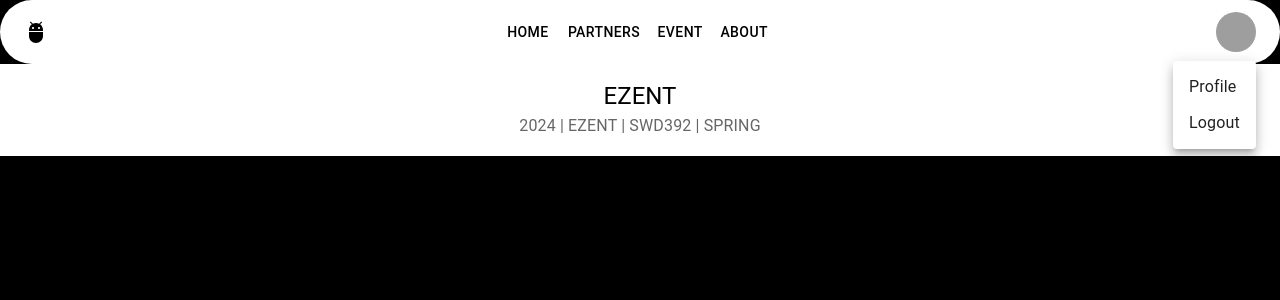
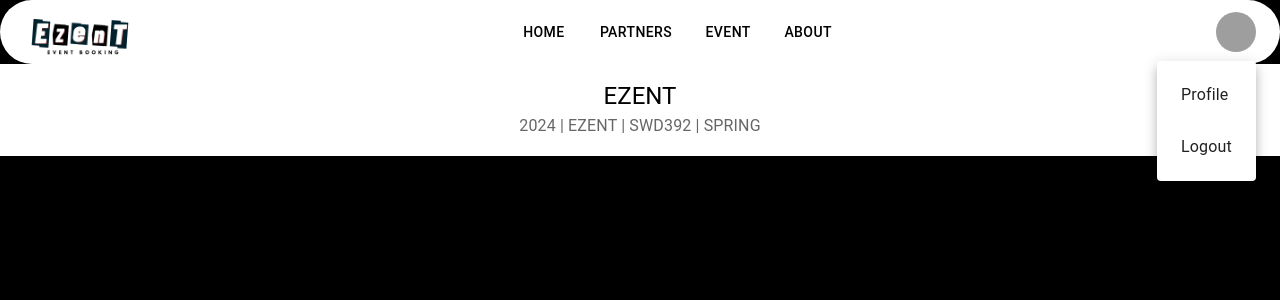
Before and after one commit to lhgiahuy/BirthdayBookingFE, a React (Create React App) app: page / in a window 1280 px wide. Both pictures are taken after a click on the button "Open settings". Shown: the top 300 px of the page. Built offline with nearby package versions, Linux system fonts and the light colour scheme; grey boxes are pictures that could not be loaded.

Commit message:
update navbar

```diff
--- a/src/components/Navbar.tsx
+++ b/src/components/Navbar.tsx
@@ -1,18 +1,21 @@
 import * as React from "react";
-import AppBar from "@mui/material/AppBar";
-import Box from "@mui/material/Box";
-import Toolbar from "@mui/material/Toolbar";
-import IconButton from "@mui/material/IconButton";
-import Typography from "@mui/material/Typography";
-import Menu from "@mui/material/Menu";
+import {
+    AppBar,
+    Box,
+    Toolbar,
+    IconButton,
+    Typography,
+    Menu,
+    MenuItem,
+    Container,
+    Button,
+    Grid,
+    Tooltip,
+    Avatar,
+} from "@mui/material";
 import MenuIcon from "@mui/icons-material/Menu";
-import Container from "@mui/material/Container";
-import Avatar from "@mui/material/Avatar";
-import Button from "@mui/material/Button";
-import Tooltip from "@mui/material/Tooltip";
-import MenuItem from "@mui/material/MenuItem";
-import AdbIcon from "@mui/icons-material/Adb";
-import logo from "../../public/assets/logo.svg"
+import { Link } from "react-router-dom";
+import logo from "../assets/logo.png";
 
 const pages = ["Home", "Partners", "Event", "About"];
 const settings = ["Profile", "Logout"];
@@ -40,25 +43,33 @@ function Navbar() {
         setAnchorElUser(null);
     };
 
+    const [isLoggedIn, setIsLoggedIn] = React.useState(false);
+
+    // Hàm mô phỏng việc đăng nhập thành công
+    const simulateLogin = () => {
+        setIsLoggedIn(true);
+    };
+
+    // Hàm mô phỏng việc đăng xuất
+    const simulateLogout = () => {
+        setIsLoggedIn(false);
+    };
+
     return (
         <AppBar position="static" sx={{ background: 'white', color: 'black', borderRadius: '60px' }}>
             <Container maxWidth="xl">
-                <Toolbar disableGutters sx={{
-                    height: '40px'
-                }}>
-                    <AdbIcon sx={{ display: { xs: 'none', md: 'flex' }, mr: 1 }} />
+                <Toolbar disableGutters
+                    sx={{ height: '35px' }}>
+                    <Box sx={{ flexGrow: 1, display: { xs: 'flex', md: 'none' } }}>
                         <IconButton
                             size="large"
-
                             edge="start"
                             color="inherit"
                             aria-label="open drawer"
-                        sx={{ mr: 2, display: { xs: 'flex', md: 'none' } }}
                             onClick={handleOpenNavMenu}
                         >
                             <MenuIcon />
                         </IconButton>
-
                         <Menu
                             id="menu-appbar"
                             anchorEl={anchorElNav}
@@ -83,18 +94,36 @@ function Navbar() {
                                 </MenuItem>
                             ))}
                         </Menu>
-                    <Box sx={{ flexGrow: 1, display: { xs: 'none', md: 'flex' }, justifyContent: 'center' }}>
+                    </Box>
+                    <Box sx={{ display: { xs: 'none', md: 'flex' }, mr: 'auto' }}>
+                        <Link to="/">
+                            <img src={logo} className="w-28" alt="Company Logo" />
+                        </Link>
+                    </Box>
+                    <Box sx={{ flexGrow: 1, display: { xs: 'none', md: 'flex' } }}>
+                        <Grid container spacing={2} justifyContent="center">
                             {pages.map((page) => (
+                                <Grid item key={page}>
                                     <Button
-                                key={page}
                                         onClick={handleCloseNavMenu}
-                                sx={{ my: 2, color: 'black', display: 'block' }}
+                                        sx={{
+                                            my: 2,
+                                            color: 'black',
+                                            display: 'block',
+                                            '&:hover': {
+                                                color: 'black',
+                                                backgroundColor: '#E7E7E7',
+                                            }
+                                        }}
                                     >
                                         {page}
                                     </Button>
+                                </Grid>
                             ))}
+                        </Grid>
                     </Box>
-                    <Box sx={{ flexGrow: 1, display: { xs: 'flex', md: 'none' } }} />
+                    {isLoggedIn ?
+                        (
 
                             <Box sx={{ flexGrow: 0 }}>
                                 <Tooltip title="Open settings">
@@ -120,14 +149,50 @@ function Navbar() {
                                 >
                                     {settings.map((setting) => (
                                         <MenuItem key={setting} onClick={handleCloseUserMenu}>
-                                    <Typography textAlign="center">{setting}</Typography>
+                                            <Button >{setting}</Button>
                                         </MenuItem>
                                     ))}
                                 </Menu>
                             </Box>
+                        ) :
+                        (
+                            <Box sx={{ flexGrow: 0 }}>
+                                <Tooltip title="Open settings">
+                                    <IconButton onClick={handleOpenUserMenu} sx={{ p: 0 }}>
+                                        <Avatar alt="Remy Sharp" src="/static/images/avatar/2.jpg" />
+                                    </IconButton>
+                                </Tooltip>
+                                <Menu
+                                    sx={{ mt: '45px', }}
+                                    id="menu-appbar"
+                                    anchorEl={anchorElUser}
+                                    anchorOrigin={{
+                                        vertical: 'top',
+                                        horizontal: 'right',
+                                    }}
+                                    keepMounted
+                                    transformOrigin={{
+                                        vertical: 'top',
+                                        horizontal: 'right',
+                                    }}
+                                    open={Boolean(anchorElUser)}
+                                    onClose={handleCloseUserMenu}
+                                >
+                                    {settings.map((setting) => (
+                                        <MenuItem key={setting} onClick={handleCloseUserMenu}>
+                                            <Typography className="p-2">{setting}</Typography>
+                                        </MenuItem>
+                                    ))}
+                                </Menu>
+                            </Box>
+
+                        )}
+
+
                 </Toolbar>
             </Container>
         </AppBar>
     );
 }
+
 export default Navbar;
```
Also changed, not shown: src/assets/logo.png (added), src/assets/logo.svg (renamed from public/assets/logo.svg). Lines whose indentation alone changed are shown as unchanged.
